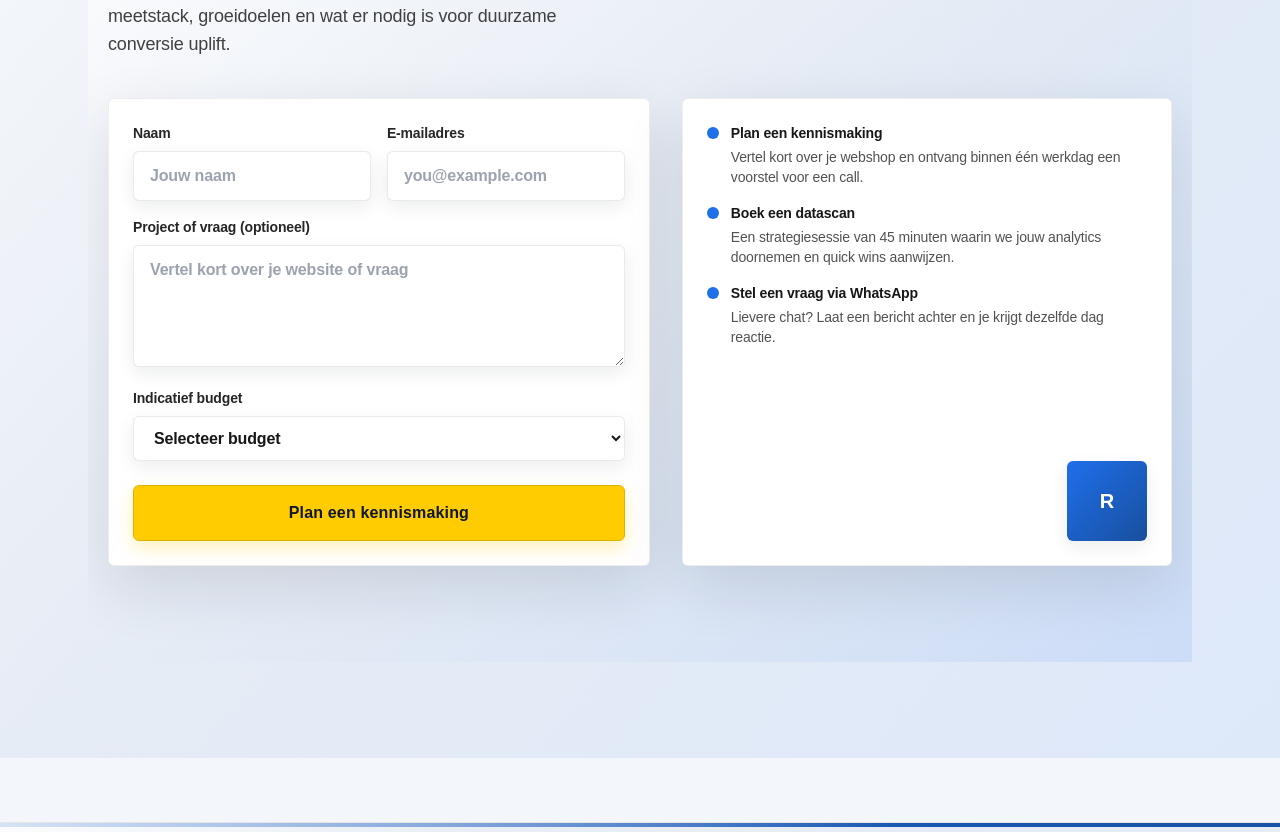
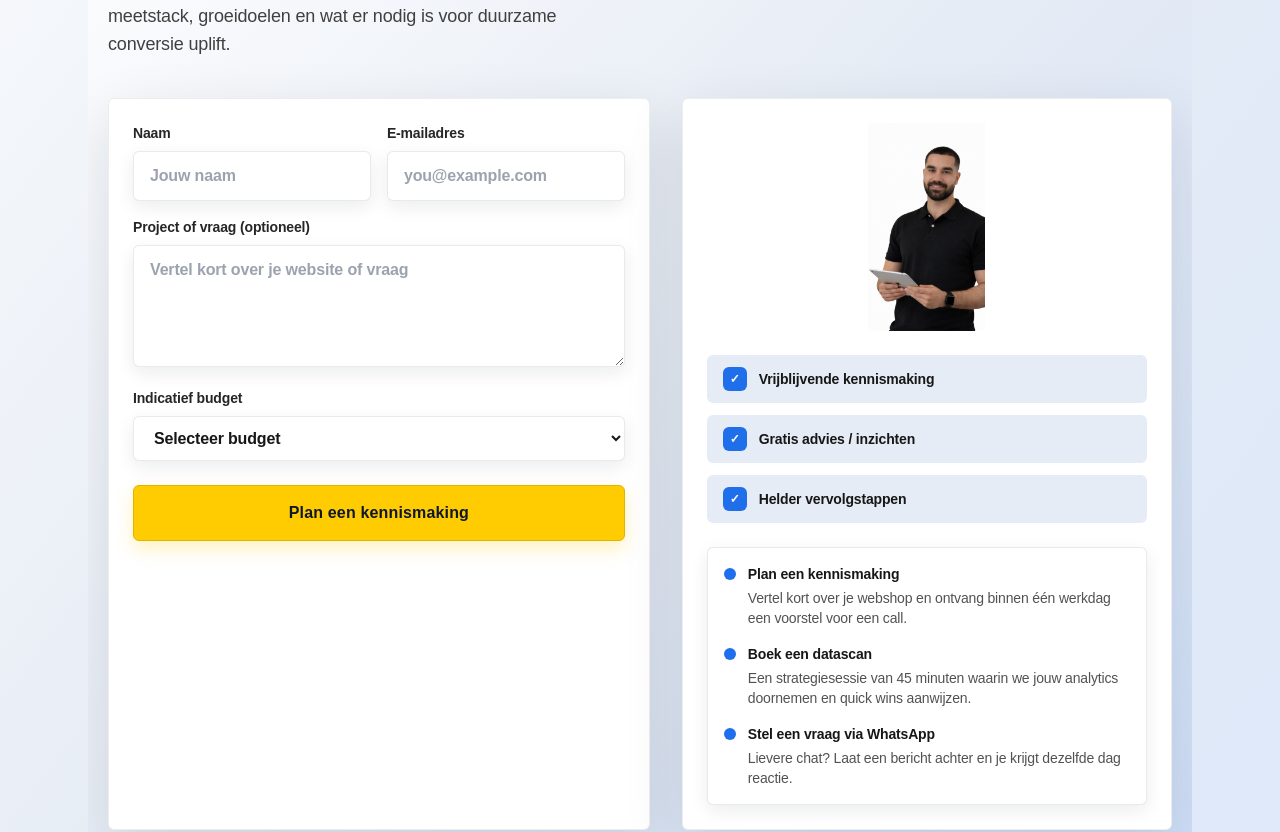
Before and after one commit to ProjectBibo/EcomMeasure3, a React (Vite) app: page /contact in a window 1280 px wide. Shown: the part 828-1660 px from the top of the page. Built offline with nearby package versions, Linux system fonts and the light colour scheme.

Commit message:
Restructure contact form and confirmation

```diff
--- a/src/components/Contact.jsx
+++ b/src/components/Contact.jsx
@@ -9,6 +9,47 @@ const budgetOptions = [
   { value: "5-15k", label: { nl: "€5.000 - €15.000", en: "€5,000 - €15,000" } },
   { value: ">15k", label: { nl: "Meer dan €15.000", en: "Above €15,000" } },
 ];
+
+const trustPoints = {
+  nl: [
+    "Vrijblijvende kennismaking",
+    "Gratis advies / inzichten",
+    "Helder vervolgstappen",
+  ],
+  en: ["Intro call without obligation", "Free advice and insights", "Clear next steps"],
+};
+
+const successContent = {
+  nl: {
+    heading: "Gelukt. Je bericht is verstuurd.",
+    subheading: "Je hoort binnen 1-3 werkdagen van ons. In de tussentijd kun je je verdiepen in CRO met deze artikelen:",
+    resources: [
+      { label: "Wat is conversie-optimalisatie?", href: "/blog/wat-is-conversie-optimalisatie" },
+      { label: "Bureau, freelancer of zelf doen?", href: "/blog/cro-bureau-freelancer-of-zelf-doen" },
+      { label: "Conversie-optimalisatie KPI's", href: "/blog/conversie-optimalisatie-kpis" },
+    ],
+    fastTitle: "Wil je snel antwoord?",
+    callLabel: "Bel direct",
+    linkedinLabel: "Connect op LinkedIn",
+    fastDescription:
+      "Bel direct of stuur een connectieverzoek zodat we sneller kunnen schakelen over je vraag of traject.",
+  },
+  en: {
+    heading: "Success. Your message has been sent.",
+    subheading:
+      "Expect a reply within 1-3 business days. Meanwhile, explore these CRO articles for practical guidance:",
+    resources: [
+      { label: "What is conversion rate optimisation?", href: "/blog/wat-is-conversie-optimalisatie" },
+      { label: "Agency, freelancer or in-house?", href: "/blog/cro-bureau-freelancer-of-zelf-doen" },
+      { label: "Conversion optimisation KPIs", href: "/blog/conversie-optimalisatie-kpis" },
+    ],
+    fastTitle: "Need a quick reply?",
+    callLabel: "Call now",
+    linkedinLabel: "Connect on LinkedIn",
+    fastDescription:
+      "Call directly or send a LinkedIn request so we can align on your question or engagement faster.",
+  },
+};
 
 export default function Contact() {
   const { language } = useLanguage();
@@ -23,6 +64,8 @@ export default function Contact() {
     const form = event.currentTarget;
     const formData = new FormData(form);
 
+    setStatus("submitting");
+
     try {
       const response = await fetch("https://formspree.io/f/mpqzpevp", {
         method: "POST",
@@ -33,11 +76,16 @@ export default function Contact() {
       if (response.ok) {
         form.reset();
         setStatus("success");
+        return;
       }
+      setStatus("idle");
     } catch (error) {
       console.error("Form submission failed", error);
+      setStatus("idle");
     }
   };
+
+  const successCopy = successContent[language];
 
   return (
     <section
@@ -61,6 +109,69 @@ export default function Contact() {
           <p className="text-lg text-neutral-700">{t.intro}</p>
         </motion.div>
 
+        {status === "success" ? (
+          <motion.div
+            initial={shouldReduceMotion ? false : { opacity: 0, y: 20 }}
+            whileInView={shouldReduceMotion ? { opacity: 1 } : { opacity: 1, y: 0 }}
+            viewport={shouldReduceMotion ? undefined : { once: true }}
+            transition={shouldReduceMotion ? undefined : { duration: 0.5, delay: 0.1 }}
+            className="lg:col-span-2"
+          >
+            <div className="grid gap-8 rounded-3xl border border-neutral-200/70 bg-white p-6 shadow-[0_20px_60px_rgba(15,23,42,0.12)] lg:grid-cols-[1.05fr_0.95fr] lg:items-center">
+              <div className="space-y-4">
+                <div className="space-y-3">
+                  <p className="pill-badge inline-flex">{language === "nl" ? "Bedankt" : "Thank you"}</p>
+                  <h3 className="text-3xl font-bold tracking-tight text-neutral-900 sm:text-4xl">{successCopy.heading}</h3>
+                  <p className="text-lg text-neutral-700">{successCopy.subheading}</p>
+                </div>
+                <ul className="space-y-2 text-base text-brand-blue">
+                  {successCopy.resources.map((resource) => (
+                    <li key={resource.href}>
+                      <a className="font-semibold underline decoration-brand-blue/40 underline-offset-4 transition hover:text-brand-blue/80" href={resource.href}>
+                        {resource.label}
+                      </a>
+                    </li>
+                  ))}
+                </ul>
+                <div className="mt-6 space-y-3 rounded-2xl bg-surface-soft p-4">
+                  <p className="text-base font-semibold text-neutral-900">{successCopy.fastTitle}</p>
+                  <p className="text-sm text-neutral-700">{successCopy.fastDescription}</p>
+                  <div className="flex flex-wrap gap-3">
+                    <a className="button-primary" href="tel:+31612345678">
+                      {successCopy.callLabel}
+                    </a>
+                    <a
+                      className="button-secondary"
+                      href="https://www.linkedin.com/company/ecommeasure/"
+                      target="_blank"
+                      rel="noreferrer"
+                    >
+                      {successCopy.linkedinLabel}
+                    </a>
+                  </div>
+                </div>
+              </div>
+
+              <div className="flex flex-col items-center gap-6 rounded-2xl border border-neutral-200/80 bg-white p-6 shadow-sm">
+                <img
+                  src="/Ik.svg"
+                  alt={language === "nl" ? "Rens van EcomMeasure" : "Rens from EcomMeasure"}
+                  className="h-56 w-auto"
+                />
+                <ul className="w-full space-y-3">
+                  {trustPoints[language].map((point) => (
+                    <li key={point} className="flex items-center gap-3 rounded-xl bg-surface-soft px-4 py-3">
+                      <span className="inline-flex h-6 w-6 items-center justify-center rounded-full bg-brand-blue text-xs font-bold text-white">
+                        ✓
+                      </span>
+                      <p className="text-sm font-semibold text-neutral-900">{point}</p>
+                    </li>
+                  ))}
+                </ul>
+              </div>
+            </div>
+          </motion.div>
+        ) : (
           <div className="grid gap-8 lg:col-span-2 lg:grid-cols-[1.05fr_0.95fr]">
             <motion.form
               initial={shouldReduceMotion ? false : { opacity: 0, y: 20 }}
@@ -120,13 +231,11 @@ export default function Contact() {
               <button
                 type="submit"
                 id="cta-primary"
-  className="button-primary mt-6 w-full justify-center"
+                className="button-primary mt-6 w-full justify-center disabled:opacity-80"
+                disabled={status === "submitting"}
               >
-              {primaryCta}
+                {status === "submitting" ? (language === "nl" ? "Versturen..." : "Sending...") : primaryCta}
               </button>
-            {status === "success" && (
-              <p className="mt-4 text-sm text-neutral-800">Bedankt, we nemen contact met je op.</p>
-            )}
             </motion.form>
 
             <motion.div
@@ -136,8 +245,26 @@ export default function Contact() {
               transition={shouldReduceMotion ? undefined : { duration: 0.55, delay: 0.12 }}
               className="relative h-full rounded-3xl border border-neutral-200/70 bg-white p-6 shadow-[0_20px_60px_rgba(15,23,42,0.12)]"
             >
-            <div className="space-y-4">
-              {checklist.slice(0, 4).map((item) => (
+              <div className="flex flex-col gap-6">
+                <div className="flex justify-center">
+                  <img
+                    src="/Ik.svg"
+                    alt={language === "nl" ? "Rens van EcomMeasure" : "Rens from EcomMeasure"}
+                    className="h-52 w-auto"
+                  />
+                </div>
+                <div className="space-y-3">
+                  {trustPoints[language].map((point) => (
+                    <div key={point} className="flex items-center gap-3 rounded-xl bg-surface-soft px-4 py-3">
+                      <span className="inline-flex h-6 w-6 items-center justify-center rounded-full bg-brand-blue text-xs font-bold text-white">
+                        ✓
+                      </span>
+                      <p className="text-sm font-semibold text-neutral-900">{point}</p>
+                    </div>
+                  ))}
+                </div>
+                <div className="space-y-4 rounded-2xl border border-neutral-200/80 bg-white p-4 shadow-sm">
+                  {checklist.slice(0, 3).map((item) => (
                     <div key={item.title} className="flex items-start gap-3">
                       <span className="mt-1 inline-flex h-3 w-3 flex-shrink-0 rounded-full bg-brand-blue" aria-hidden />
                       <div className="space-y-1">
@@ -147,11 +274,10 @@ export default function Contact() {
                     </div>
                   ))}
                 </div>
-            <div className="absolute bottom-6 right-6 flex h-20 w-20 items-center justify-center rounded-full bg-gradient-to-br from-brand-blue to-brand-teal text-white shadow-lg ring-8 ring-white/70">
-              <span className="text-xl font-bold">R</span>
               </div>
             </motion.div>
           </div>
+        )}
       </div>
     </section>
   );
```
Lines whose indentation alone changed are shown as unchanged.
